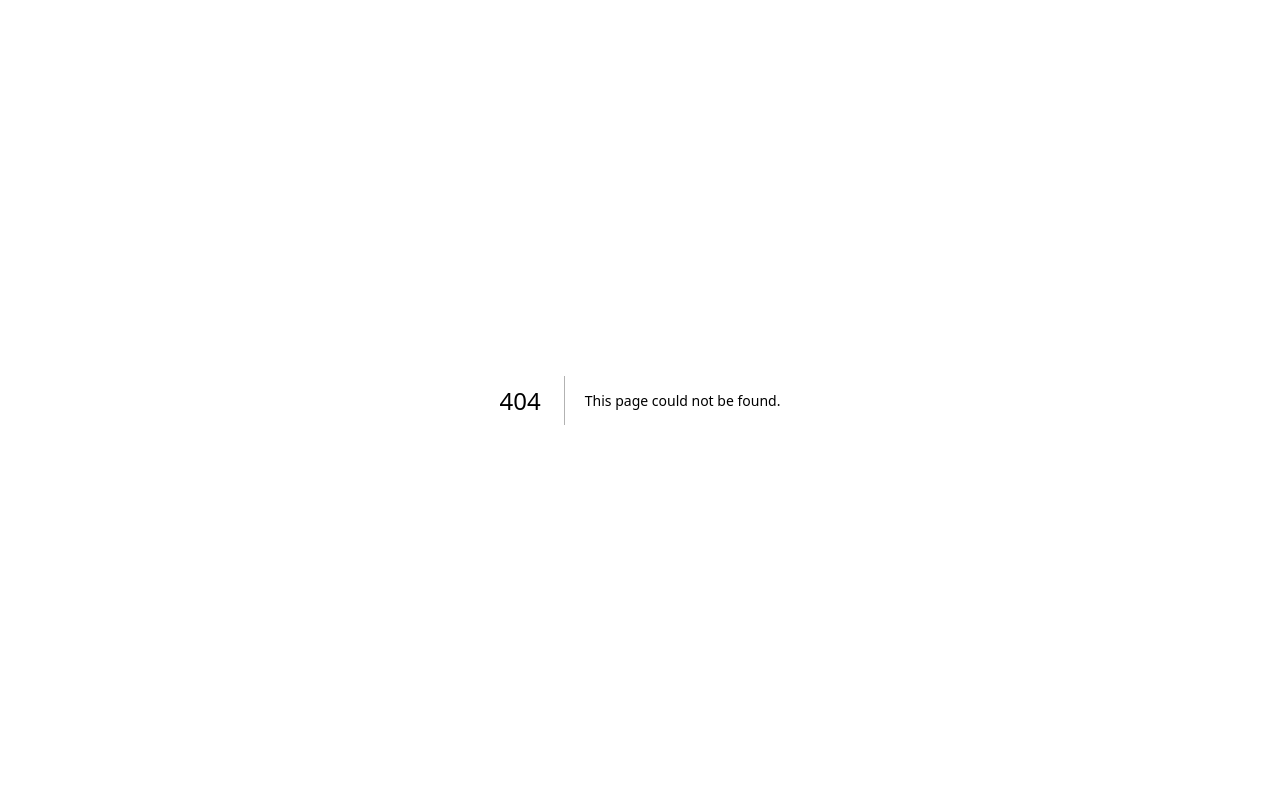
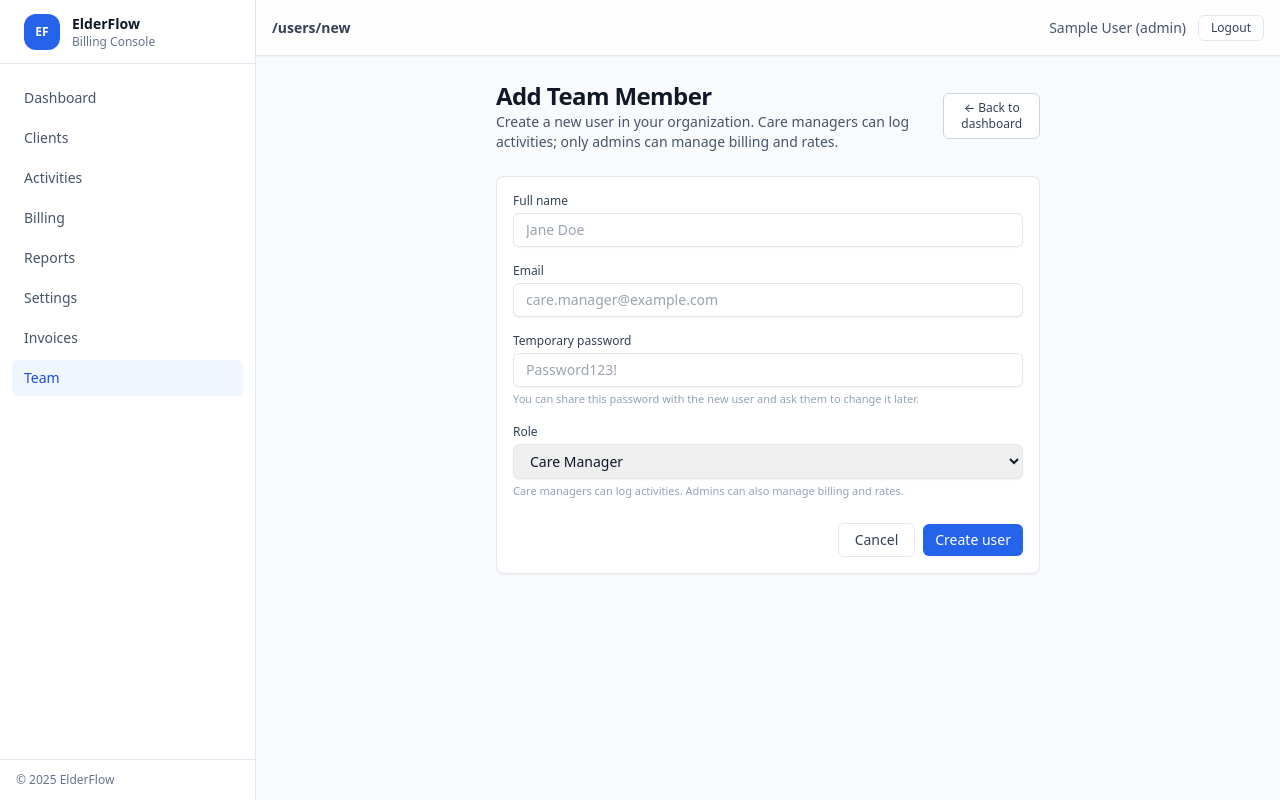
Before and after one commit to yovisovyan/elderflow-frontend, a Next.js app: page /users/new in a window 1280 px wide. Before the commit this address had no page. Built offline with nearby package versions, Linux system fonts and the light colour scheme; no server answers; sample sign-in values are in the browser's storage.

Commit message:
Add Team management page and admin sidebar link

```diff
--- a/src/app/protected-layout.tsx
+++ b/src/app/protected-layout.tsx
@@ -8,7 +8,7 @@ type ProtectedLayoutProps = {
   children: React.ReactNode;
 };
 
-const navItems = [
+const baseNavItems = [
   { href: "/dashboard", label: "Dashboard" },
   { href: "/clients", label: "Clients" },
   { href: "/activities", label: "Activities" },
@@ -18,7 +18,6 @@ const navItems = [
   // invoices really lives under /dashboard/invoices in your app
   { href: "/dashboard/invoices", label: "Invoices" },
 ];
-
 
 export default function ProtectedLayout({ children }: ProtectedLayoutProps) {
   const router = useRouter();
@@ -62,6 +61,16 @@ export default function ProtectedLayout({ children }: ProtectedLayoutProps) {
       </div>
     );
   }
+
+  const isAdmin = userRole === "admin";
+
+  // Build nav items dynamically so admins see the Team link
+  const navItems = isAdmin
+    ? [
+        ...baseNavItems,
+        { href: "/users/new", label: "Team" }, // admin-only link
+      ]
+    : baseNavItems;
 
   return (
     <div className="min-h-screen bg-slate-50 text-slate-900">
--- /dev/null
+++ b/src/app/users/new/page.tsx
@@ -0,0 +1,271 @@
+"use client";
+
+import { useEffect, useState } from "react";
+import { useRouter } from "next/navigation";
+import ProtectedLayout from "../../protected-layout";
+import { Button } from "../../components/ui/Button";
+
+const API_BASE_URL =
+  process.env.NEXT_PUBLIC_API_BASE_URL ?? "http://localhost:4000";
+
+type Role = "admin" | "care_manager";
+
+export default function NewUserPage() {
+  const router = useRouter();
+
+  const [isLoadingUser, setIsLoadingUser] = useState(true);
+  const [isAdmin, setIsAdmin] = useState(false);
+
+  const [name, setName] = useState("");
+  const [email, setEmail] = useState("");
+  const [password, setPassword] = useState("");
+  const [role, setRole] = useState<Role>("care_manager");
+
+  const [saving, setSaving] = useState(false);
+  const [error, setError] = useState<string | null>(null);
+  const [success, setSuccess] = useState<string | null>(null);
+
+  // Check current user role from sessionStorage
+  useEffect(() => {
+    try {
+      const userJson =
+        typeof window !== "undefined"
+          ? sessionStorage.getItem("user")
+          : null;
+
+      if (!userJson) {
+        setIsAdmin(false);
+        setIsLoadingUser(false);
+        return;
+      }
+
+      const user = JSON.parse(userJson);
+      setIsAdmin(user?.role === "admin");
+      setIsLoadingUser(false);
+    } catch (err) {
+      console.error("Error reading current user:", err);
+      setIsAdmin(false);
+      setIsLoadingUser(false);
+    }
+  }, []);
+
+  async function handleSubmit(e: React.FormEvent) {
+    e.preventDefault();
+    setError(null);
+    setSuccess(null);
+
+    const token =
+      typeof window !== "undefined"
+        ? sessionStorage.getItem("token")
+        : null;
+
+    if (!token) {
+      setError("You are not logged in. Please log in again.");
+      return;
+    }
+
+    if (!name.trim() || !email.trim() || !password.trim()) {
+      setError("Please fill in name, email, and password.");
+      return;
+    }
+
+    setSaving(true);
+
+    try {
+      const res = await fetch(`${API_BASE_URL}/api/users`, {
+        method: "POST",
+        headers: {
+          "Content-Type": "application/json",
+          Authorization: `Bearer ${token}`,
+        },
+        body: JSON.stringify({
+          name: name.trim(),
+          email: email.trim(),
+          password: password.trim(),
+          role,
+        }),
+      });
+
+      const data = await res.json().catch(() => null);
+
+      if (!res.ok) {
+        setError(
+          (data && (data.error || data.message)) ||
+            "Failed to create user."
+        );
+        setSaving(false);
+        return;
+      }
+
+      setSuccess(
+        `User ${data.email || email} created successfully as ${data.role ||
+          role}.`
+      );
+      setName("");
+      setEmail("");
+      setPassword("");
+      setRole("care_manager");
+      setSaving(false);
+    } catch (err: any) {
+      console.error("Error creating user:", err);
+      setError(err.message ?? "Something went wrong.");
+      setSaving(false);
+    }
+  }
+
+  if (isLoadingUser) {
+    return (
+      <ProtectedLayout>
+        <div className="px-4 py-6 text-sm text-slate-500">
+          Checking permissions…
+        </div>
+      </ProtectedLayout>
+    );
+  }
+
+  if (!isAdmin) {
+    return (
+      <ProtectedLayout>
+        <div className="px-4 py-6 max-w-xl space-y-3">
+          <h1 className="text-2xl font-semibold text-slate-900">
+            Access denied
+          </h1>
+          <p className="text-sm text-slate-600">
+            Only admin users can create new team members.
+          </p>
+          <Button
+            variant="outline"
+            className="text-xs"
+            onClick={() => router.push("/dashboard")}
+          >
+            ← Back to dashboard
+          </Button>
+        </div>
+      </ProtectedLayout>
+    );
+  }
+
+  return (
+    <ProtectedLayout>
+      <div className="mx-auto max-w-xl px-4 py-6 space-y-6">
+        {/* Header */}
+        <div className="flex items-center justify-between">
+          <div>
+            <h1 className="text-2xl font-semibold tracking-tight text-gray-900">
+              Add Team Member
+            </h1>
+            <p className="text-sm text-slate-600">
+              Create a new user in your organization. Care managers can log
+              activities; only admins can manage billing and rates.
+            </p>
+          </div>
+
+          <Button
+            variant="outline"
+            className="text-xs"
+            onClick={() => router.push("/dashboard")}
+          >
+            ← Back to dashboard
+          </Button>
+        </div>
+
+        {/* Messages */}
+        {error && (
+          <div className="rounded-md border border-red-200 bg-red-50 px-3 py-2 text-sm text-red-700">
+            {error}
+          </div>
+        )}
+        {success && (
+          <div className="rounded-md border border-green-200 bg-green-50 px-3 py-2 text-sm text-green-700">
+            {success}
+          </div>
+        )}
+
+        {/* Form */}
+        <section className="rounded-lg border border-slate-200 bg-white p-4 shadow-sm">
+          <form className="space-y-4" onSubmit={handleSubmit}>
+            {/* Name */}
+            <div className="space-y-1">
+              <label className="block text-xs font-medium text-slate-700">
+                Full name
+              </label>
+              <input
+                type="text"
+                value={name}
+                onChange={(e) => setName(e.target.value)}
+                className="w-full rounded-md border border-slate-200 px-3 py-1.5 text-sm shadow-sm focus:outline-none focus:ring-2 focus:ring-blue-500"
+                placeholder="Jane Doe"
+              />
+            </div>
+
+            {/* Email */}
+            <div className="space-y-1">
+              <label className="block text-xs font-medium text-slate-700">
+                Email
+              </label>
+              <input
+                type="email"
+                value={email}
+                onChange={(e) => setEmail(e.target.value)}
+                className="w-full rounded-md border border-slate-200 px-3 py-1.5 text-sm shadow-sm focus:outline-none focus:ring-2 focus:ring-blue-500"
+                placeholder="care.manager@example.com"
+              />
+            </div>
+
+            {/* Password */}
+            <div className="space-y-1">
+              <label className="block text-xs font-medium text-slate-700">
+                Temporary password
+              </label>
+              <input
+                type="password"
+                value={password}
+                onChange={(e) => setPassword(e.target.value)}
+                className="w-full rounded-md border border-slate-200 px-3 py-1.5 text-sm shadow-sm focus:outline-none focus:ring-2 focus:ring-blue-500"
+                placeholder="Password123!"
+              />
+              <p className="text-[11px] text-slate-400">
+                You can share this password with the new user and ask them to
+                change it later.
+              </p>
+            </div>
+
+            {/* Role */}
+            <div className="space-y-1">
+              <label className="block text-xs font-medium text-slate-700">
+                Role
+              </label>
+              <select
+                value={role}
+                onChange={(e) => setRole(e.target.value as Role)}
+                className="w-full rounded-md border border-slate-200 px-3 py-1.5 text-sm shadow-sm focus:outline-none focus:ring-2 focus:ring-blue-500"
+              >
+                <option value="care_manager">Care Manager</option>
+                <option value="admin">Admin</option>
+              </select>
+              <p className="text-[11px] text-slate-400">
+                Care managers can log activities. Admins can also manage
+                billing and rates.
+              </p>
+            </div>
+
+            {/* Actions */}
+            <div className="flex items-center justify-end gap-2 pt-2">
+              <button
+                type="button"
+                onClick={() => router.push("/dashboard")}
+                className="rounded-md border border-slate-200 px-4 py-1.5 text-sm font-medium text-slate-700 hover:bg-slate-50"
+                disabled={saving}
+              >
+                Cancel
+              </button>
+              <Button type="submit" disabled={saving} className="text-sm">
+                {saving ? "Creating…" : "Create user"}
+              </Button>
+            </div>
+          </form>
+        </section>
+      </div>
+    </ProtectedLayout>
+  );
+}
```
